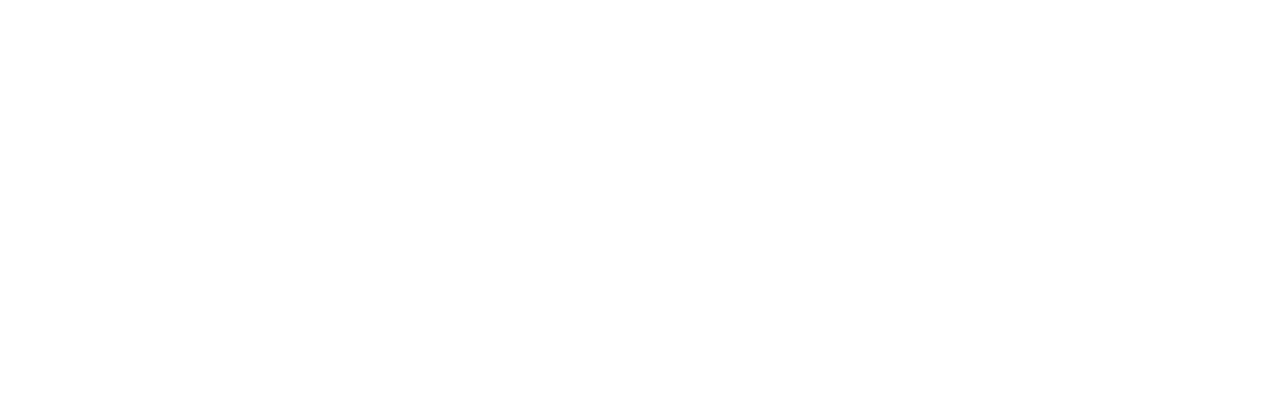
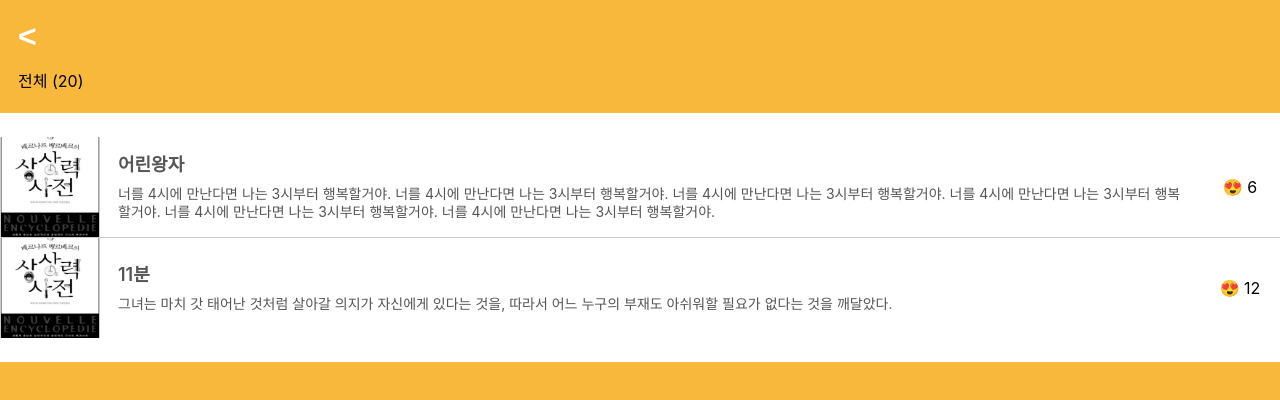
Before and after one commit to pftrobot/onbookclub, a React (Create React App) app: page /books/1 in a window 1280 px wide. Shown: the top 400 px of the page. Built offline with nearby package versions, Linux system fonts and the light colour scheme.

Commit message:
feat: bookClass data format modified. change list ui

```diff
--- /dev/null
+++ b/db.json
@@ -0,0 +1,40 @@
+{
+  "bookClass": [
+    {
+      "id": 1,
+      "title": "어린왕자",
+      "image": "/img/sample.jpg",
+      "sentences": [
+        {
+          "id": 1,
+          "content": "너를 4시에 만난다면 나는 3시부터 행복할거야.",
+          "like": 2
+        },
+        {
+          "id": 2,
+          "content": "너를 4시에 만난다면 나는 3시부터 행복할거야!",
+          "like": 4
+        }
+      ],
+      "likes": 6
+    },
+    {
+      "id": 2,
+      "title": "11분",
+      "image": "/img/sample.jpg",
+      "sentences": [
+        {
+          "id": 1,
+          "content": "그녀는 마치 갓 태어난 것처럼 살아갈 의지가 자신에게 있다는 것을, 따라서 어느 누구의 부재도 아쉬워할 필요가 없다는 것을 깨달았다. ",
+          "like": 5
+        },
+        {
+          "id": 2,
+          "content": "진정한 사랑을 찾으려면, 내가 했던 보잘 것 없는 사랑들과 먼제 결별해야 할 것이다.",
+          "like": 7
+        }
+      ],
+      "likes": 12
+    }
+  ]
+}
--- a/src/components/Books.js
+++ b/src/components/Books.js
@@ -5,16 +5,16 @@
 export const ListItem = ({data}) => {
 
 	return (
-		<Book>
+		<Book href={'/books/1'}>
 			<div className="img-box">
-				<img src={process.env.PUBLIC_URL + data.thumb_url} alt="책 이미지"/>
+				<img src={process.env.PUBLIC_URL + data.image} alt="책 이미지"/>
 			</div>
 			<div className="info-box">
-				<p>제목 <span>{data.title}</span></p>
-				<p>내용 <span>{data.summary}</span></p>
+				<p className="title">{data.title}</p>
+				<p className="desc">{data.sentences[0].content}</p>
 			</div>
 			<div className="like-box">
-				😍 <span>{data.like}</span>
+				😍 <span>{data.likes}</span>
 			</div>
 		</Book>
 	)
@@ -26,7 +26,6 @@
 
 	return (
 		<div>
-			<div>
 			{data &&
 				data.map((data, i) => (
 					<ListItem
@@ -35,7 +34,6 @@
 					/>
 				))}
 		</div>
-		</div>
 	)
 
 }
@@ -43,7 +41,7 @@
 
 
 /* STYLE */
-let Book = styled.div`
+let Book = styled.a`
   display: flex;
 	align-items: center;
 
@@ -63,9 +61,9 @@
 
 		img{
       display: block;
-			max-width: 100%;
-			max-height: 100%;
-			margin: 0 auto;
+			width: 100%;
+			height: 100%;
+			object-fit: cover;
 		}
 	}
 
@@ -76,6 +74,7 @@
 		p{
 			font-size: 14px;
 			color: #555;
+			line-height: 1.3;
 
 			&:not(:nth-of-type(1)){
 				margin-top: 8px;
@@ -85,11 +84,25 @@
 				color: #111;
 			}
 		}
+
+		.title{
+			font-size: 18px;
+			font-weight: 600;
+		}
+
+		.desc{
+      overflow: hidden;
+      display: -webkit-box;
+      -webkit-box-orient: vertical;
+      -webkit-line-clamp: 2;
+		}
 	}
 
 	.like-box{
 		width: 80px;
     text-align: center;
+    padding: 24px 0;
+    cursor: pointer;
 
 		span{}
 	}
--- a/src/index.js
+++ b/src/index.js
@@ -6,9 +6,9 @@
 
 const root = ReactDOM.createRoot(document.getElementById('root'));
 root.render(
-  <React.StrictMode>
+  // <React.StrictMode>
     <App />
-  </React.StrictMode>
+  // </React.StrictMode>
 );
 
 // If you want to start measuring performance in your app, pass a function
--- a/src/pages/Detail.js
+++ b/src/pages/Detail.js
@@ -1,8 +1,96 @@
-const Detail = () => {
+import React, {useEffect, useState} from "react";
+import {ListItemGroup} from "../components/Books";
+import styled from "styled-components";
+
+const BookDetail = () => {
+	const [data, setData] = useState([])
+
+	// data test
+	const fetchBookList = () => {
+		return Promise.resolve([
+			{
+				"id": 1,
+				"title": "어린왕자",
+				"image": "/img/sample.jpg",
+				"sentences": [
+					{
+						"id": 1,
+						"content": "너를 4시에 만난다면 나는 3시부터 행복할거야. 너를 4시에 만난다면 나는 3시부터 행복할거야. 너를 4시에 만난다면 나는 3시부터 행복할거야. 너를 4시에 만난다면 나는 3시부터 행복할거야. 너를 4시에 만난다면 나는 3시부터 행복할거야. 너를 4시에 만난다면 나는 3시부터 행복할거야.",
+						"like": 2
+					},
+					{
+						"id": 2,
+						"content": "너를 4시에 만난다면 나는 3시부터 행복할거야!",
+						"like": 4
+					}
+				],
+				"likes": 6
+			},
+			{
+				"id": 2,
+				"title": "11분",
+				"image": "/img/sample.jpg",
+				"sentences": [
+					{
+						"id": 1,
+						"content": "그녀는 마치 갓 태어난 것처럼 살아갈 의지가 자신에게 있다는 것을, 따라서 어느 누구의 부재도 아쉬워할 필요가 없다는 것을 깨달았다. ",
+						"like": 5
+					},
+					{
+						"id": 2,
+						"content": "진정한 사랑을 찾으려면, 내가 했던 보잘 것 없는 사랑들과 먼제 결별해야 할 것이다.",
+						"like": 7
+					}
+				],
+				"likes": 12
+			}
+		])
+	}
+
+	useEffect(() => {
+		const fetch = async () => {
+			const bookList = await fetchBookList()
+			setData(bookList)
+		}
+
+		fetch()
+	}, [])
+
 	return (
-		<div className="">
-		</div>
-	);
-};
+		<ListWrapper>
+			<button>&lt;</button>
+			<p>전체 (<span>20</span>)</p>
+			<div className="list">
+				<ListItemGroup data={data} />
+			</div>
+		</ListWrapper>
+	)
+}
 
-export default Detail;
+export default BookDetail
+
+
+
+/* STYLE */
+let ListWrapper = styled.div`
+	min-height: 100vh;
+  background-color: var(--yellow);
+
+	button{
+    display: block;
+		font-size: 32px;
+    font-weight: bold;
+		color: #fff;
+		padding: 18px;
+	}
+
+	p{
+		padding: 0 18px;
+	}
+
+	.list{
+		padding: 24px 0;
+		margin-top: 24px;
+		background-color: #fff;
+	}
+`
--- a/src/pages/List.js
+++ b/src/pages/List.js
@@ -6,18 +6,51 @@
 	const [data, setData] = useState([])
 
 	// data test
-	const fetchBackgroundImage = () => {
+	const fetchBookList = () => {
 		return Promise.resolve([
-			{ title: '책제목1', value: 'book1', thumb_url: '/img/sample.jpg', summary: '임시글임시글임시글', like: 0 },
-			{ title: '책제목2', value: 'book2', thumb_url: '/img/sample.jpg', summary: '임시글2임시글2임시글', like: 2 },
-			{ title: '책제목3', value: 'book3', thumb_url: '/img/sample.jpg', summary: '임시글임시333글임시글', like: 55 },
+			{
+				"id": 1,
+				"title": "어린왕자",
+				"image": "/img/sample.jpg",
+				"sentences": [
+					{
+						"id": 1,
+						"content": "너를 4시에 만난다면 나는 3시부터 행복할거야. 너를 4시에 만난다면 나는 3시부터 행복할거야. 너를 4시에 만난다면 나는 3시부터 행복할거야. 너를 4시에 만난다면 나는 3시부터 행복할거야. 너를 4시에 만난다면 나는 3시부터 행복할거야. 너를 4시에 만난다면 나는 3시부터 행복할거야. 너를 4시에 만난다면 나는 3시부터 행복할거야. 너를 4시에 만난다면 나는 3시부터 행복할거야. 너를 4시에 만난다면 나는 3시부터 행복할거야. 너를 4시에 만난다면 나는 3시부터 행복할거야. 너를 4시에 만난다면 나는 3시부터 행복할거야. 너를 4시에 만난다면 나는 3시부터 행복할거야.",
+						"like": 2
+					},
+					{
+						"id": 2,
+						"content": "너를 4시에 만난다면 나는 3시부터 행복할거야!",
+						"like": 4
+					}
+				],
+				"likes": 6
+			},
+			{
+				"id": 2,
+				"title": "11분",
+				"image": "/img/sample.jpg",
+				"sentences": [
+					{
+						"id": 1,
+						"content": "그녀는 마치 갓 태어난 것처럼 살아갈 의지가 자신에게 있다는 것을, 따라서 어느 누구의 부재도 아쉬워할 필요가 없다는 것을 깨달았다. ",
+						"like": 5
+					},
+					{
+						"id": 2,
+						"content": "진정한 사랑을 찾으려면, 내가 했던 보잘 것 없는 사랑들과 먼제 결별해야 할 것이다.",
+						"like": 7
+					}
+				],
+				"likes": 12
+			}
 		])
 	}
 
 	useEffect(() => {
 		const fetch = async () => {
-			const backgroundImages = await fetchBackgroundImage()
-			setData(backgroundImages)
+			const bookList = await fetchBookList()
+			setData(bookList)
 		}
 
 		fetch()
@@ -26,7 +59,7 @@
 	return (
 		<ListWrapper>
 			<button>&lt;</button>
-			<p>전체 (<span>20</span>)</p>
+			<p>전체 (<span>{data.length}</span>)</p>
 			<div className="list">
 				<ListItemGroup data={data} />
 			</div>
@@ -56,7 +89,7 @@
 	}
 
 	.list{
-		padding: 24px 0;
+		padding: 24px;
 		margin-top: 24px;
 		background-color: #fff;
 	}
```
Also changed, not shown: 1 other file (tests, documents, lock files or other folders). Lines whose indentation alone changed are shown as unchanged.
